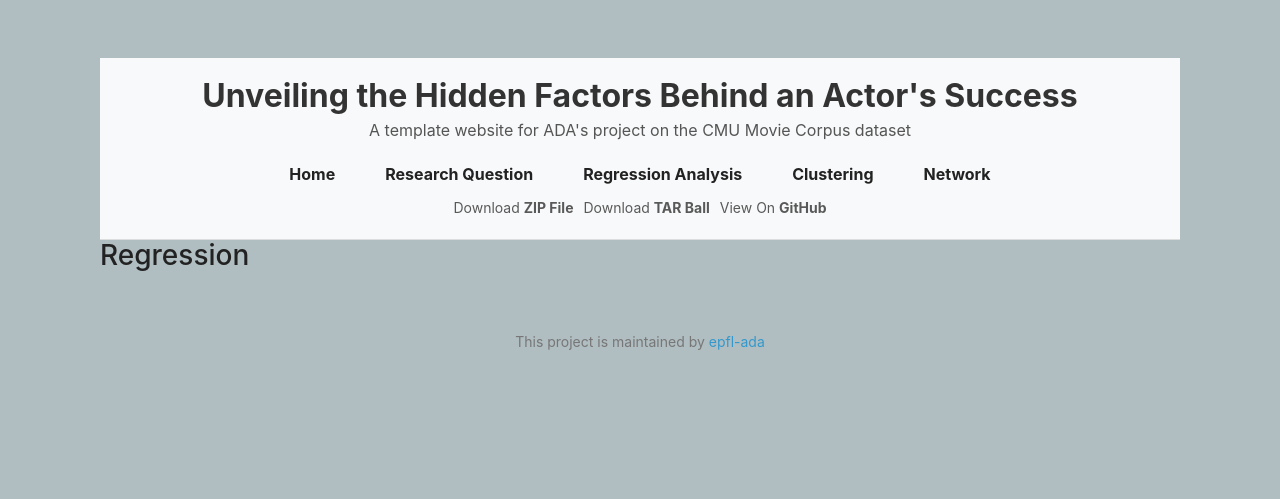
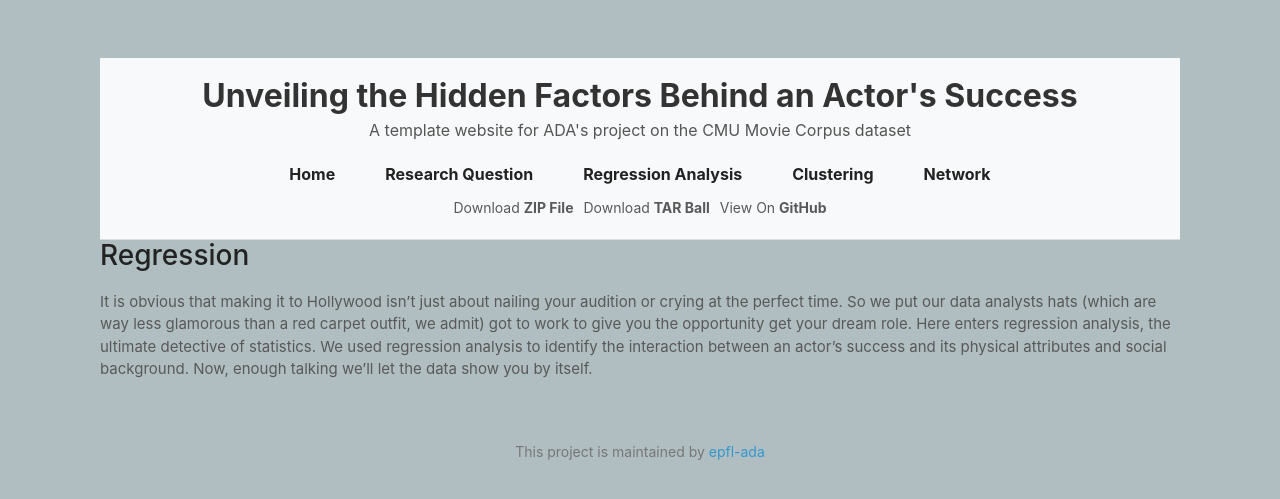
Before and after one commit to epfl-ada/ada-2024-project-arabsdatascientists2024, a Jekyll site: the page built from regression-analysis.md, in a window 1280 px wide. Shown: the top 499 px of the page. Built offline with Jekyll 4.4.1, drawn with Linux system fonts in a browser that asks for light colours.

Commit message:
Update regression-analysis.md

```diff
--- a/regression-analysis.md
+++ b/regression-analysis.md
@@ -5,3 +5,6 @@ permalink: /regression-analysis/
 ---
 
 # Regression
+
+It is obvious that making it to Hollywood isn’t just about nailing your audition or crying at the perfect time. So we put our data analysts hats (which are way less glamorous than a red carpet outfit, we admit) got to work to give you the opportunity get your dream role.
+Here enters regression analysis, the ultimate detective of statistics. We used regression analysis to identify the interaction between an actor’s success and its physical attributes and social background. Now, enough talking we’ll let the data show you by itself.
```
